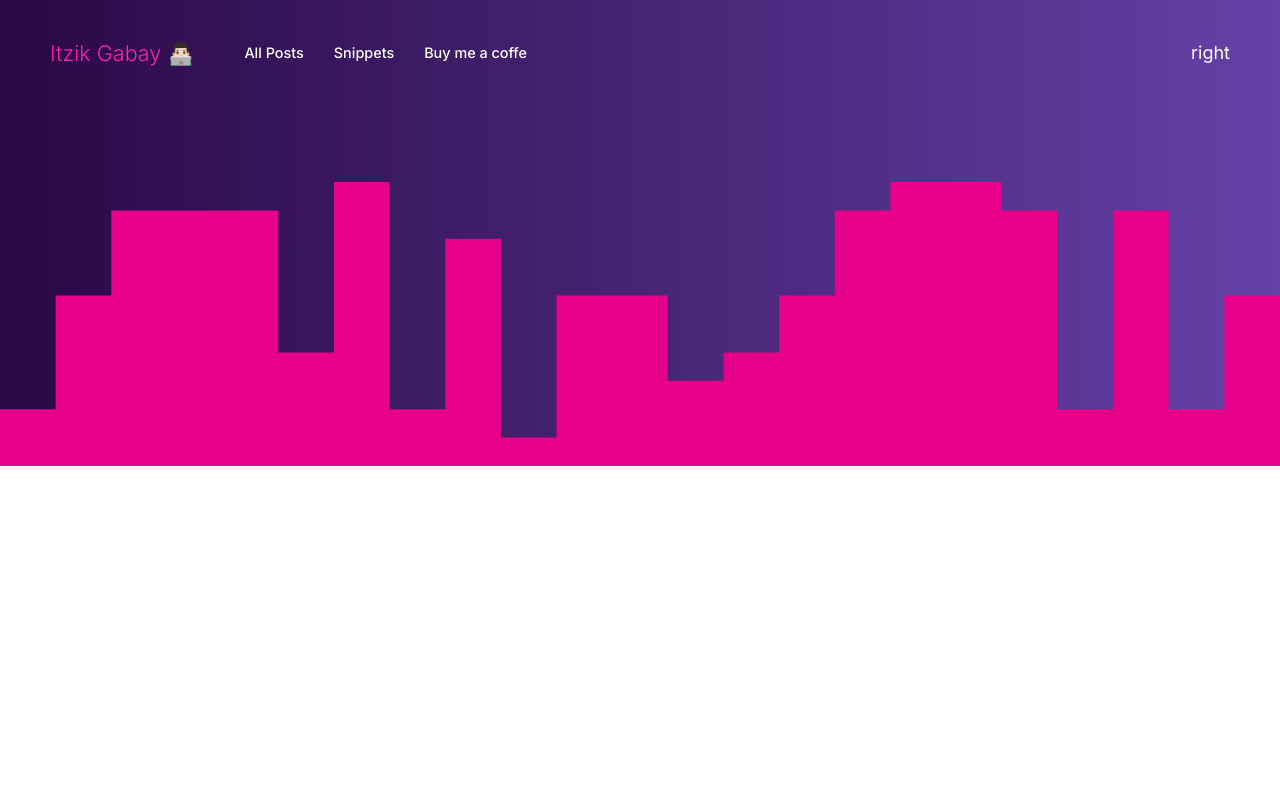
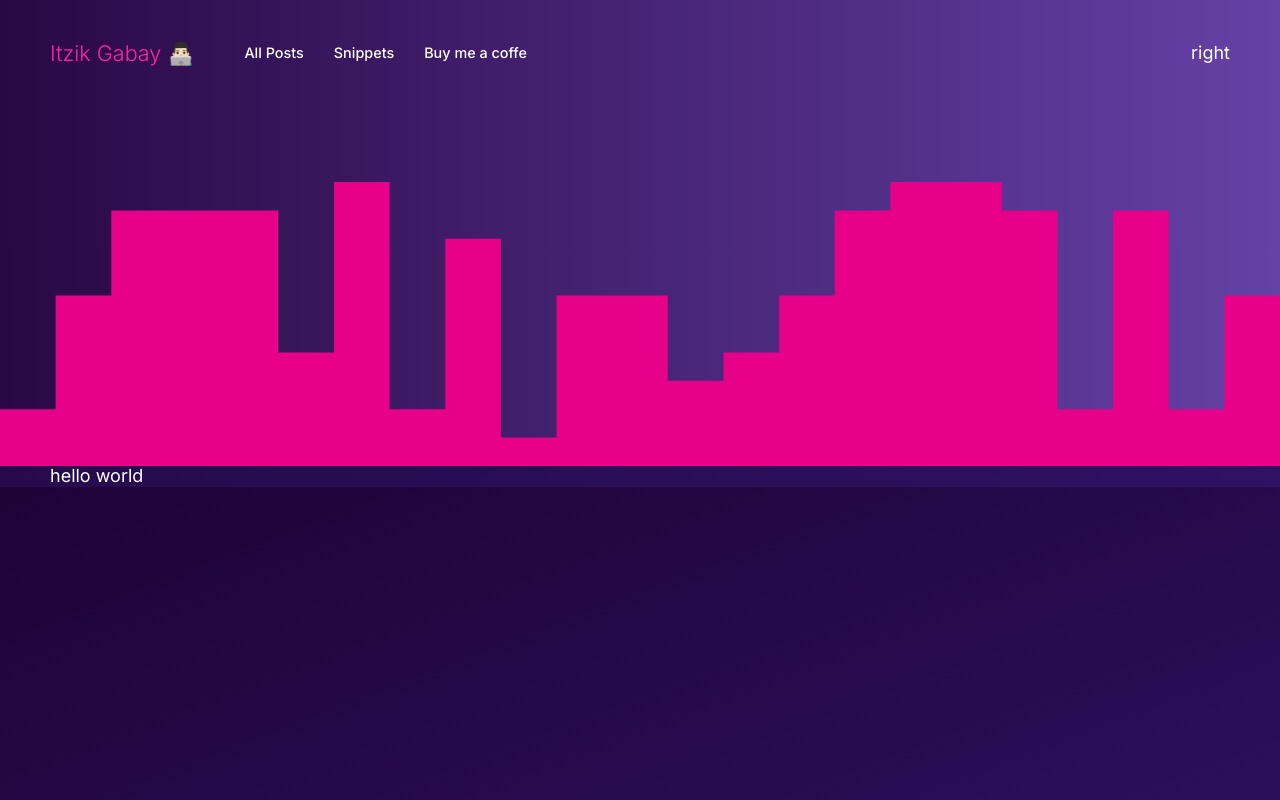
Before and after one commit to ItzikGabay/blog, a Next.js app: page / in a window 1280 px wide. Built offline with nearby package versions, Linux system fonts and the light colour scheme.

Commit message:
Added section container & more

```diff
--- /dev/null
+++ b/components/UI/theme-section/theme-section.module.css
@@ -0,0 +1,8 @@
+.section__container {
+  max-width: 1300px;
+  display: flex;
+  flex-direction: column;
+  flex-wrap: wrap;
+  padding: 0 50px;
+  margin: 0 auto;
+}
--- /dev/null
+++ b/components/UI/theme-section/theme-section.tsx
@@ -0,0 +1,5 @@
+import styles from "./theme-section.module.css";
+
+export const ThemeSection = ({ children }: any) => {
+  return <div className={styles.section__container}>{children}</div>;
+};
--- a/pages/index.tsx
+++ b/pages/index.tsx
@@ -1,11 +1,9 @@
 import type { NextPage } from "next";
+import styles from "../styles/pages/home.module.css";
+import { ThemeSection } from "../components/UI/theme-section/theme-section";
 
 const Home: NextPage = () => {
-  return (
-    <div>
-      <p>hello world</p>
-    </div>
-  );
+  return <ThemeSection>hello world</ThemeSection>;
 };
 
 export default Home;
--- a/styles/app/globals.css
+++ b/styles/app/globals.css
@@ -4,6 +4,9 @@ html {
   font-size: 18px;
   font-family: "Inter", sans-serif;
   color: white;
+  background: #6441a5;
+  background: -webkit-linear-gradient(to right, #431469, #6441a5);
+  background: linear-gradient(to bottom right, #1d0336, #2f1263);
 }
 
 p {
--- a/styles/pages/home.module.css
+++ /dev/null
@@ -1,3 +0,0 @@
-p {
-  font-size: 200px;
-}
```
